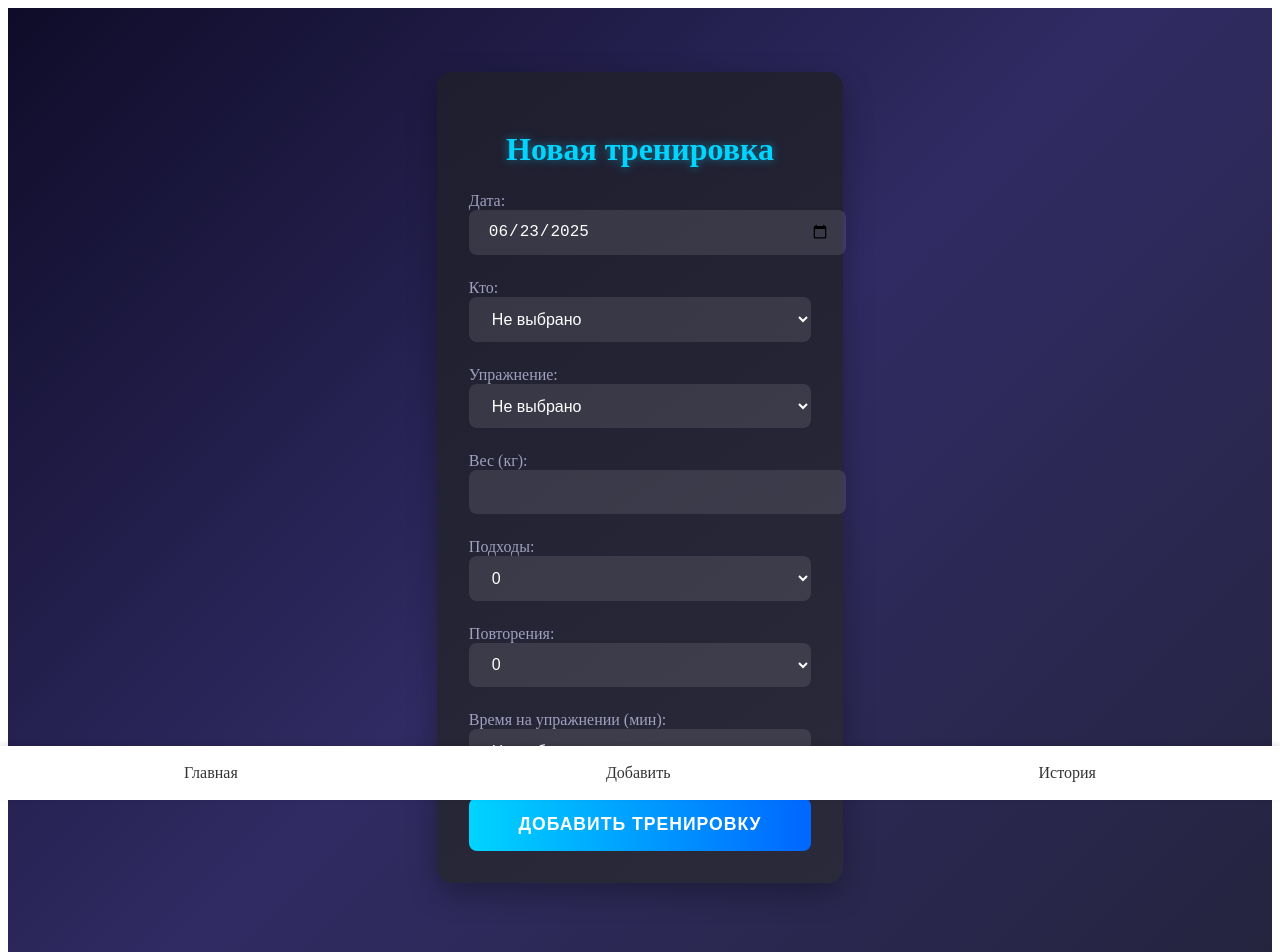
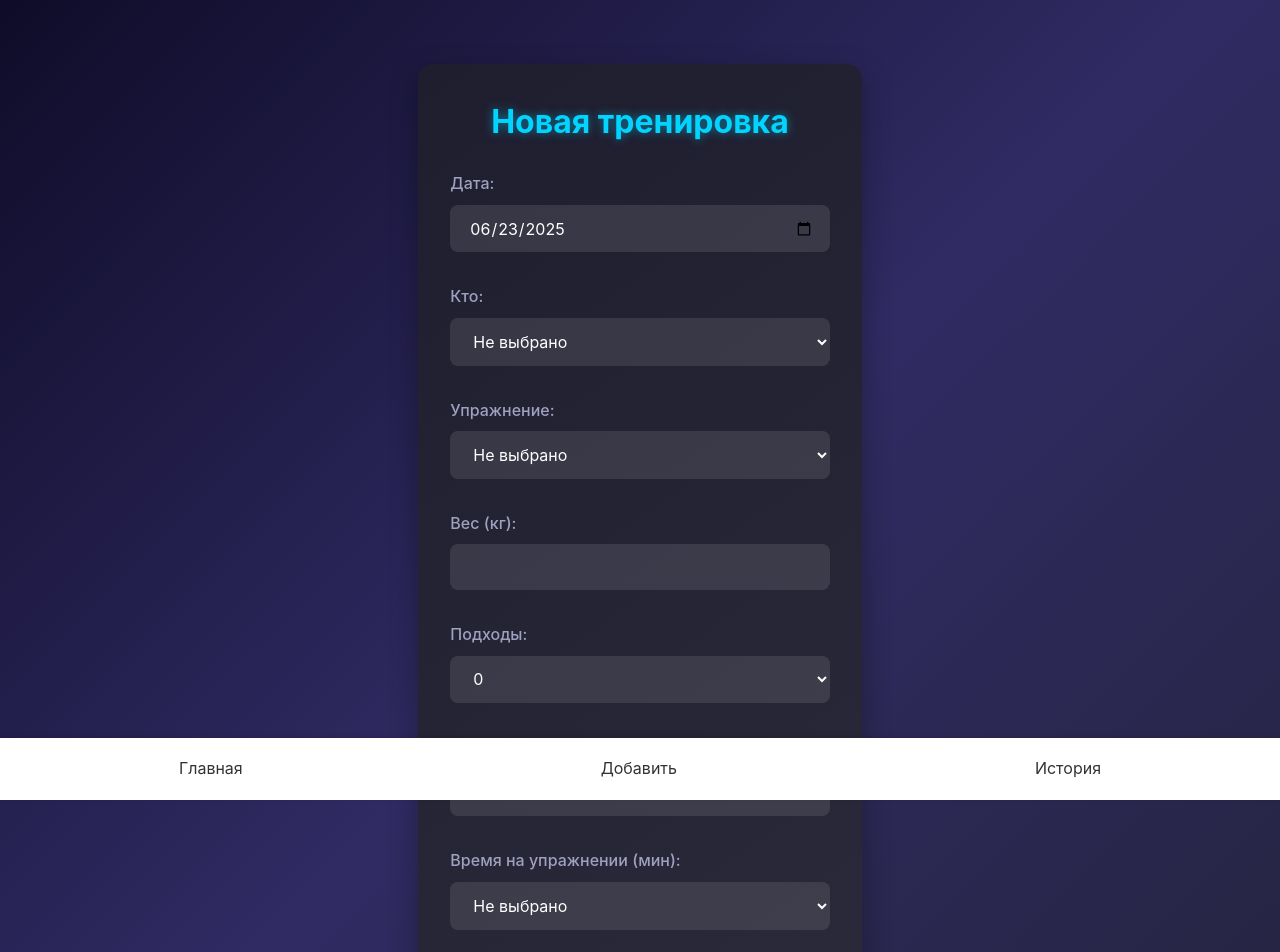
Before and after one commit to emarishkin/VolgaGym, a React (Vite) app: page /add-workout in a window 1280 px wide. Shown: the top 952 px of the page. Built offline with nearby package versions, Linux system fonts and the light colour scheme.

Commit message:
BottomNavigation

```diff
--- a/src/App.tsx
+++ b/src/App.tsx
@@ -1,24 +1,34 @@
-import {BrowserRouter as Router, Routes, Route } from "react-router-dom"
-import { HomePage } from "./pages/HomePage"
-import { AddTrainingPage } from "./pages/AddTrainingPage"
-import { TrainingHistoryPage } from "./pages/TrainingHistoryPage"
-import { BottomNavigation } from "./components/BottomNavigation"
+import { BrowserRouter as Router, Routes, Route, useLocation } from "react-router-dom";
+import { HomePage } from "./pages/HomePage";
+import { AddTrainingPage } from "./pages/AddTrainingPage";
+import { TrainingHistoryPage } from "./pages/TrainingHistoryPage";
+import { BottomNavigation } from "./components/BottomNavigation";
+import './styles/global.css'
 
+const AppContent = () => {
+  const location = useLocation();
+  const isHomePage = location.pathname === "/";
+
+  return (
+    <div className="app-container">
+      <main className="main-content">
+        <Routes>
+          <Route path="/" element={<HomePage />} />
+          <Route path="/add-workout" element={<AddTrainingPage />} />
+          <Route path="/training-history" element={<TrainingHistoryPage />} />
+        </Routes>
+      </main>
+      {!isHomePage && <BottomNavigation />}
+    </div>
+  );
+};
 
 export const App = () => {
+  return (
+    <Router>
+      <AppContent />
+    </Router>
+  );
+};
 
-  return (
-  <Router>
-    <main className="main-content">
-      <Routes>
-        <Route path="/" element={<HomePage/>}/>
-        <Route path="/add-workout" element={<AddTrainingPage/>}/>
-        <Route path="/training-history" element={<TrainingHistoryPage/>}/>
-      </Routes>
-    </main>
-    <BottomNavigation />
-  </Router>
-  )
-}
-
-export default App
+export default App;
--- /dev/null
+++ b/src/styles/global.css
@@ -0,0 +1,87 @@
+/* Общие сбросы и базовые стили */
+* {
+  margin: 0;
+  padding: 0;
+  box-sizing: border-box;
+  font-family: -apple-system, BlinkMacSystemFont, 'Segoe UI', Roboto, Oxygen, Ubuntu, Cantarell, sans-serif;
+}
+
+body {
+  background-color: #f5f5f5;
+  color: #333;
+  line-height: 1.6;
+}
+
+/* Стили для ссылок */
+a {
+  text-decoration: none;
+  color: inherit;
+}
+
+/* Стили для кнопок и интерактивных элементов */
+button, .button {
+  background-color: #1a73e8;
+  color: white;
+  border: none;
+  padding: 10px 20px;
+  border-radius: 5px;
+  cursor: pointer;
+  transition: background-color 0.3s;
+}
+
+button:hover, .button:hover {
+  background-color: #0d5bba;
+}
+
+/* Общие стили для форм */
+input, textarea, select {
+  width: 100%;
+  padding: 10px;
+  margin: 8px 0;
+  border: 1px solid #ddd;
+  border-radius: 4px;
+}
+
+/* Контейнер для страниц (чтобы контент не залезал под нижнюю панель) */
+.page-container {
+  min-height: 100vh;
+  padding: 20px;
+  padding-bottom: 80px; /* Отступ для BottomNavigation */
+}
+
+/* Стили для заголовков */
+h1, h2, h3, h4 {
+  margin-bottom: 16px;
+  color: #1a1a1a;
+}
+
+h1 {
+  font-size: 2rem;
+}
+
+h2 {
+  font-size: 1.5rem;
+}
+
+/* Стили для списков */
+ul, ol {
+  padding-left: 20px;
+  margin-bottom: 16px;
+}
+
+/* Стили для карточек (если используются) */
+.card {
+  background: white;
+  border-radius: 8px;
+  box-shadow: 0 2px 4px rgba(0, 0, 0, 0.1);
+  padding: 20px;
+  margin-bottom: 20px;
+}
+
+/* Адаптивные отступы */
+@media (max-width: 768px) {
+  .page-container {
+    padding: 15px;
+    padding-bottom: 70px;
+  }
+}
```
